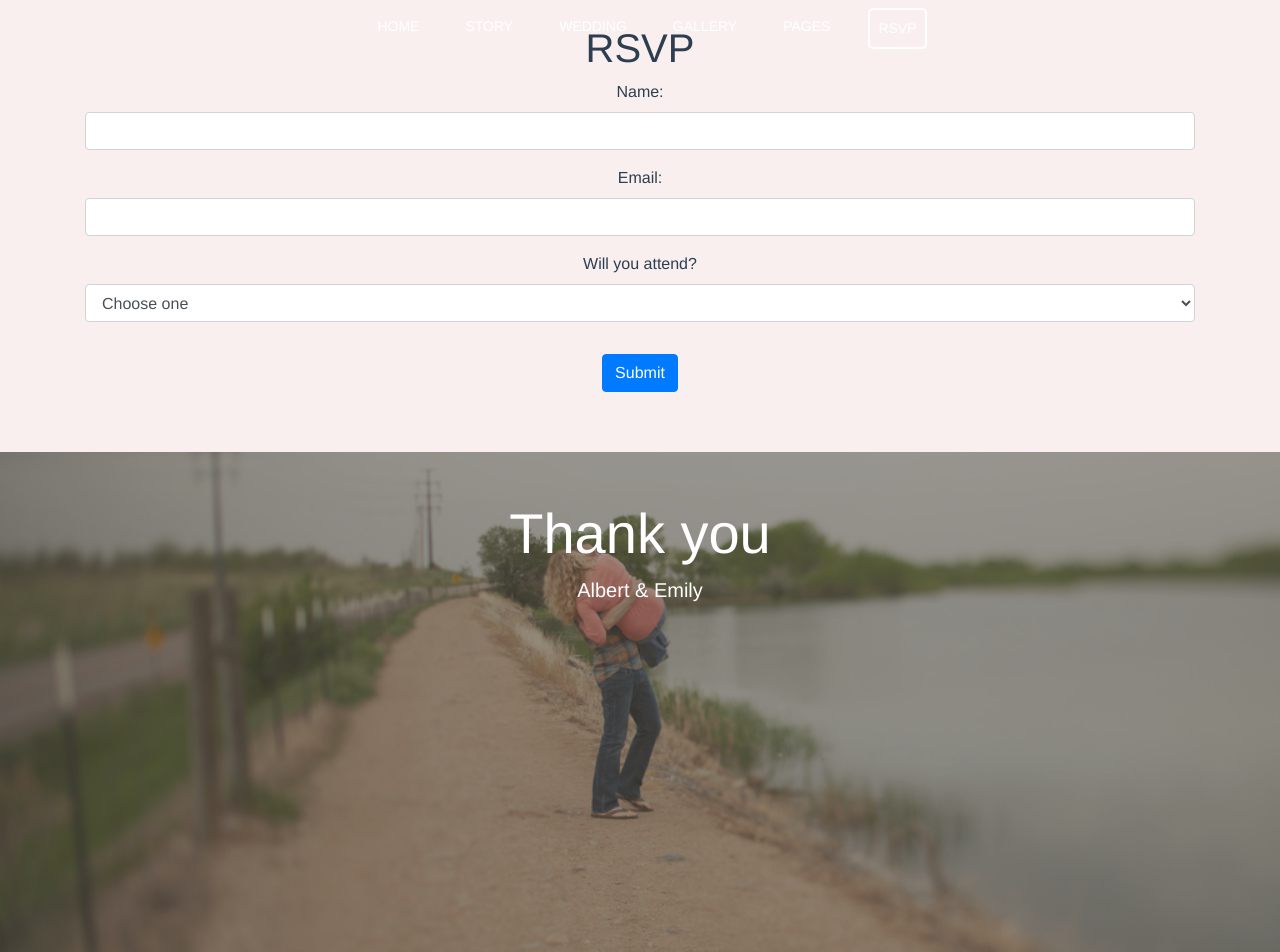
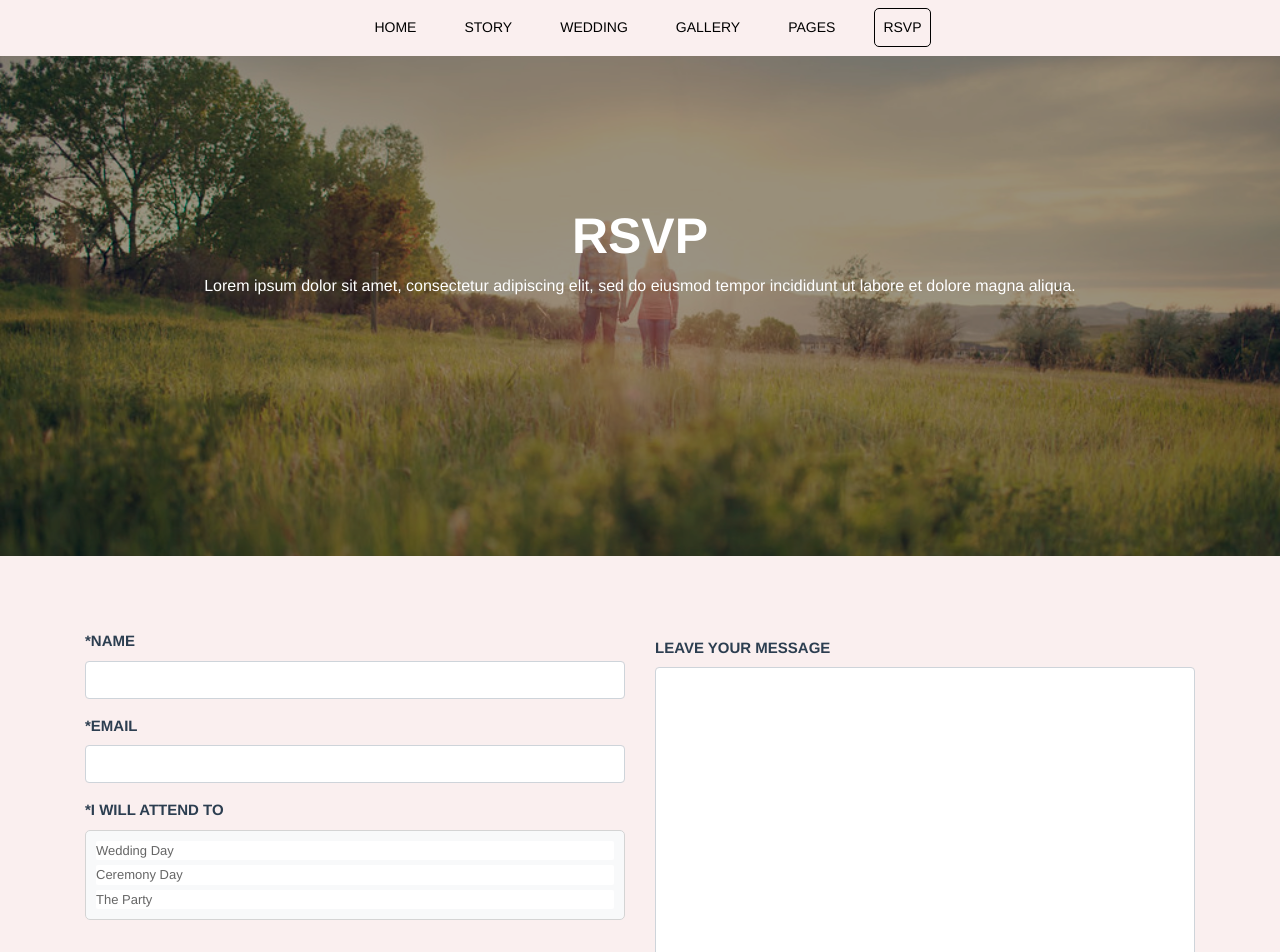
Before and after one commit to SakalNatalia/TestFull, a Vue app in the folder marriageweb/: page /rsvp in a window 1280 px wide. Shown: the top 952 px of the page. Built offline with nearby package versions, Linux system fonts and the light colour scheme.

Commit message:
rsvp look done_ everyting almost perfect

```diff
--- a/marriageweb/src/App.vue
+++ b/marriageweb/src/App.vue
@@ -1,6 +1,6 @@
 <template>
    <div id="app">
-    <NavBar />
+    <NavBar :isRsvp="$route.path === '/rsvp'" />
     <router-view></router-view>
     <FooTer></FooTer>
   </div>
--- a/marriageweb/src/assets/styles/MainStyles.scss
+++ b/marriageweb/src/assets/styles/MainStyles.scss
@@ -1,5 +1,6 @@
 $primary-color: #d47d71;
 $accent-color: #f8f9fa;
+@use "sass:color";
 
 .navbar {
   background: transparent;
@@ -9,7 +10,6 @@ $accent-color: #f8f9fa;
   left: 0;
   width: 100%;
   z-index: 10;
-
 
   .nav-link {
     text-transform: uppercase;
@@ -21,15 +21,52 @@ $accent-color: #f8f9fa;
     font-size: 14px;
 
     &.router-link-active {
-      border: 2px solid white;
       background-color: transparent;
+      border: 1px solid white;
+    }
+
+    &:hover,
+    &:focus {
+      border: 1px solid white;
     }
   }
+
+  &.navbar-light {
+    .nav-link {
+      color: black;
+      border: 1px solid transparent;
+
+      &.router-link-active {
+        border: 1px solid black;
+      }
+
+      &:hover,
+      &:focus {
+        border: 1px solid black;
+      }
+    }
+  }
+
+  &.navbar-dark {
+    .nav-link {
+      color: white;
+      border: 1px solid transparent;
+
+      &.router-link-active {
+        border: 1px solid white;
+      }
+
+      &:hover,
+      &:focus {
+        border: 1px solid white;
+      }
+    }
+  }
+
   .navbar-nav .nav-item {
     margin: 0 15px;
     position: relative;
   }
-
 }
 
 .banner {
@@ -46,7 +83,8 @@ $accent-color: #f8f9fa;
   top: 0; left: 0;
   width: 100%; height: 100%;
   background: rgba(73, 68, 62, 0.493);
-  z-index: 1;
+  z-index: 0;
+  pointer-events: none;
 }
 
 .overlay2 {
@@ -54,7 +92,7 @@ $accent-color: #f8f9fa;
   top: 0; left: 0;
   width: 100%; height: 100%;
   background: rgba(36, 31, 31, 0.493);
-  z-index: 1;
+  z-index: 0;
 }
 
 .banner .container {
@@ -140,7 +178,7 @@ body{
   background-image: url('@/assets/footer-1.jpeg');
   background-size: cover;
   background-position: center;
-  height: 550px;
+  height: 500px;
   margin-top: 60px;
 }
 
@@ -163,3 +201,103 @@ body{
     background-color: darken(#d47d71, 10%);
   }
 }
+.rsvp-banner {
+  background-image: url('@/assets/image-divider-1.jpeg');
+  background-size: cover;
+  background-position: center;
+  height: 500px;
+  margin-top: 56px;
+  position: relative;
+}
+
+.rsvp-banner h1, .rsvp-banner p {
+  z-index: 2;
+  position: relative;
+  text-align: center;
+  color: white;
+}
+
+.rsvp-banner .overlay {
+  position: absolute;
+  top: 0;
+  left: 0;
+  width: 100%;
+  height: 100%;
+  background: rgba(0, 0, 0, 0.4);
+  z-index: 1;
+  pointer-events: none;
+}
+
+.rsvp-title{
+  padding: 150px 0px 0px;
+  font-weight: bold;
+  font-size: 50px;
+}
+
+.attendance-options {
+  display: block;
+  border: 1px solid #d4d4d4;
+  padding: 10px;
+  border-radius: 5px;
+  background-color: #f8f9fa;
+}
+
+.option {
+  display: block;
+  margin-bottom: 5px;
+  cursor: pointer;
+  text-align: left;
+  font-size: 13px;
+  color: rgb(102, 102, 102);
+  background-color: #fff;
+  border-radius: 2px;
+  transition: background-color 0.3s ease;
+}
+
+.option:hover {
+  background-color: #d4d4d4;
+  color: rgb(102, 102, 102);
+}
+
+.option.selected {
+  background-color: #d4d4d4;
+  color: rgb(102, 102, 102);
+}
+
+.option:last-child {
+  margin-bottom: 0;
+}
+ .custom-btn1{
+  background-color: #d47d71;
+  border: 1px solid #d47d71;
+  border-radius: 0;
+  font-size: 14px;
+  padding: 12px 30px;
+  text-transform: uppercase;
+  color: white;
+  font-weight: bold;
+  transition: background-color 0.3s, border-color 0.3s;
+
+
+  &:hover {
+    background-color: color.adjust(#d47d71, $lightness: -10%);
+    border-color: color.adjust(#d47d71, $lightness: -10%);
+  }
+ }
+ form label {
+  text-transform: uppercase;
+  font-weight: bold;
+  text-align: left;
+  display: block;
+  font-size: 15px !important;
+}
+form textarea {
+  height: 300px !important;
+  resize: vertical;
+  width: 100%;
+  overflow: auto;
+  box-sizing: border-box
+}
+form{
+  padding: 50px 0px;
+}
--- a/marriageweb/src/components/NavBar.vue
+++ b/marriageweb/src/components/NavBar.vue
@@ -1,5 +1,5 @@
 <template>
-    <nav class="navbar navbar-expand-lg">
+    <nav :class="['navbar', 'navbar-expand-lg', isRsvp ? 'navbar-light' : 'navbar-dark']">
       <div class="container">
         <a class="navbar-brand"></a>
         <div class="collapse navbar-collapse">
@@ -18,7 +18,13 @@
 
   <script>
   export default {
-    name: 'NavBar'
+    name: 'NavBar',
+    props: {
+      isRsvp: {
+        type: Boolean,
+        default: false
+      }
+    }
   }
   </script>
 
@@ -28,4 +34,11 @@
     font-size: 2rem;
     color: #d26a5c;
   }
+  .navbar-light .nav-link {
+  color: black;
+}
+
+.navbar-dark .nav-link {
+  color: white;
+}
   </style>
--- a/marriageweb/src/views/RSVP.vue
+++ b/marriageweb/src/views/RSVP.vue
@@ -1,25 +1,84 @@
 <template>
+ <section class="rsvp-banner align-items-center justify-content-center text-white position-relative">
+    <div class="overlay"></div>
+    <h1 class="rsvp-title">RSVP</h1>
+    <p>Lorem ipsum dolor sit amet, consectetur adipiscing elit, sed do eiusmod tempor incididunt ut labore et dolore magna aliqua.</p>
+  </section>
   <div class="container mt-4">
-      <h1>RSVP</h1>
     <form @submit.prevent="submitForm">
+  <div class="row">
+    <!-- Left Column for Name, Email, and Attendance -->
+    <div class="col-md-6">
+      <!-- Name Field -->
       <div class="form-group">
-          <label>Name:</label>
-          <input v-model="name" type="text" class="form-control" required />
+        <label for="name">*Name</label>
+        <input
+          v-model="name"
+          type="text"
+          class="form-control"
+          id="name"
+          required
+        />
       </div>
+
+      <!-- Email Field -->
       <div class="form-group">
-          <label>Email:</label>
-          <input v-model="email" type="email" class="form-control" required />
+        <label for="email">*Email</label>
+        <input
+          v-model="email"
+          type="email"
+          class="form-control"
+          id="email"
+          required
+        />
       </div>
+
+      <!-- Attendance Options -->
       <div class="form-group">
-          <label>Will you attend?</label>
-          <select v-model="attending" class="form-control" required>
-            <option value="">Choose one</option>
-            <option>Yes</option>
-            <option>No</option>
-          </select>
+        <label>*I will attend to</label>
+        <div class="attendance-options">
+          <div
+            :class="['option', { selected: attending === 'Wedding Day' }]"
+            @click="attending = 'Wedding Day'"
+          >
+            Wedding Day
           </div>
-        <button class="btn btn-primary mt-3" type="submit">Submit</button>
+          <div
+            :class="['option', { selected: attending === 'Ceremony Day' }]"
+            @click="attending = 'Ceremony Day'"
+          >
+            Ceremony Day
+          </div>
+          <div
+            :class="['option', { selected: attending === 'The Party' }]"
+            @click="attending = 'The Party'"
+          >
+            The Party
+          </div>
+        </div>
+      </div>
+    </div>
+
+    <!-- Right Column for Message -->
+    <div class="col-md-6">
+      <!-- Message Field -->
+      <div class="form-group">
+        <label for="message" class="col-form-label">Leave your message</label>
+        <textarea
+          v-model="message"
+          id="message"
+          class="form-control"
+          rows="4"
+        ></textarea>
+      </div>
+    </div>
+  </div>
+
+  <!-- Submit Button -->
+  <button class="btn custom-btn1 mt-3" type="submit">Submit</button>
 </form>
+
+
   </div>
   </template>
 
```
Lines whose indentation alone changed are shown as unchanged.
